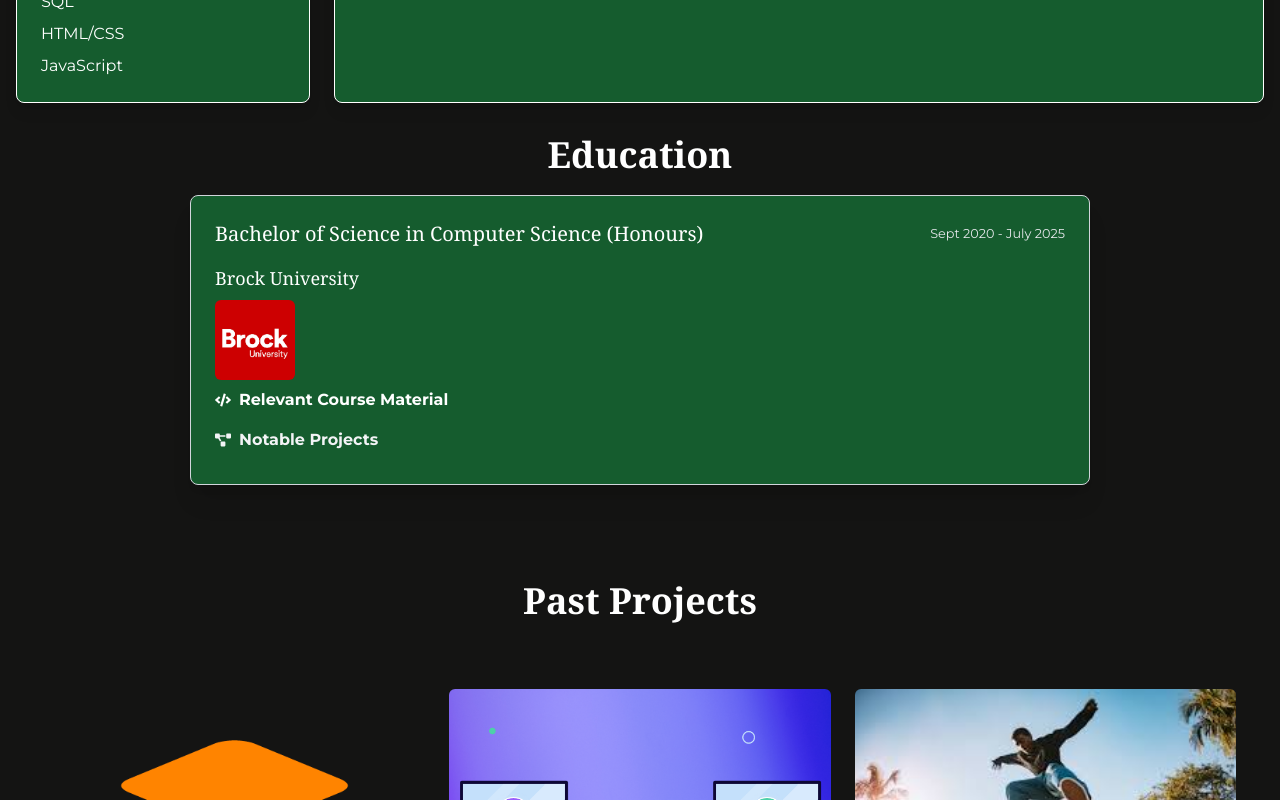
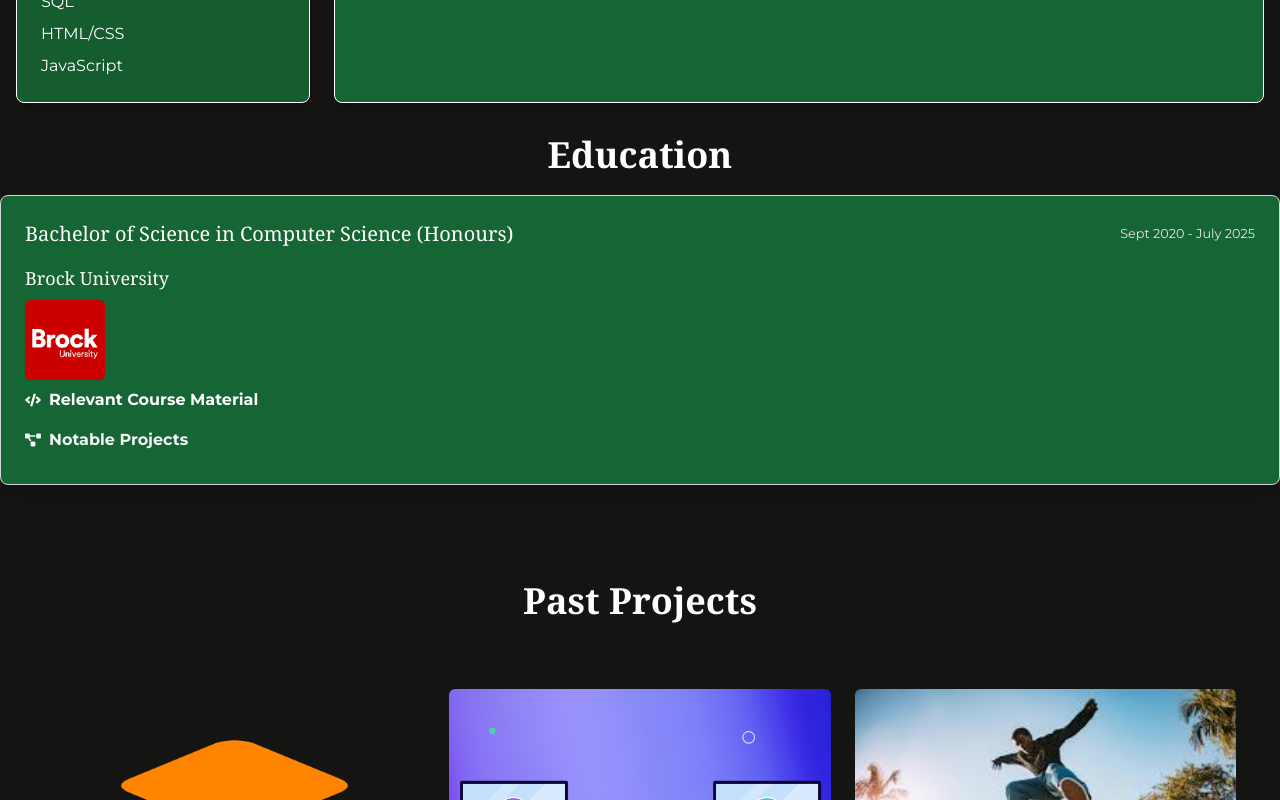
Before and after one commit to IMARTYI/Portfolio-Website, a React (Vite) app: page / in a window 1280 px wide. Shown: the part 1280-2080 px from the top of the page. Built offline with nearby package versions, Linux system fonts and the light colour scheme.

Commit message:
scaling and header fix

```diff
--- a/src/Intro.jsx
+++ b/src/Intro.jsx
@@ -50,7 +50,7 @@ function Intro() {
               <h1 className="text-white font-bold font-serif text-3xl md:text-9xl mb-8">
                 David Martin.
               </h1>
-              <p className="text-gray-300 text-lg md:text-2xl">
+              <p className="text-gray-300 text-lg md:text-2xl px-3">
                 I'm an aspiring Software Engineer passionate about exploring and
                 building with the latest technologies.
               </p>
@@ -98,7 +98,7 @@ function Intro() {
         </section>
 
         <section
-          className=" bg-#D4CBB5 flex flex-col space-y-5 px-10 border-green-600 border-solid fade-in opacity-0 translate-y-10 transition-opacity duration-700 ease-out items-center"
+          className="  w-full bg-#D4CBB5 flex flex-col space-y-5  border-green-600 border-solid fade-in opacity-0 translate-y-10 transition-opacity duration-700 ease-out items-center"
           id="education"
         >
           <h1 className="text-4xl font-serif font-bold text-white text-center">
--- a/src/about.jsx
+++ b/src/about.jsx
@@ -45,7 +45,7 @@ function AboutMe() {
           </div>
 
           {/* About Me Section */}
-          <div className="col-span-1 md:col-span-3 bg-green-600 bg-opacity-50 shadow-lg rounded-lg p-6 border-white border hover:border-green-600">
+          <div className="col-span-1 md:col-span-3 bg-green-800  shadow-lg rounded-lg p-6 border-white border hover:border-green-600">
             <h2 className="text-white text-xl font-bold mb-4">About Me</h2>
             <p className="text-white">
               Welcome to my website! My name is David Martin, and I am a
--- a/src/education.jsx
+++ b/src/education.jsx
@@ -3,6 +3,14 @@ import { FaCode, FaProjectDiagram } from "react-icons/fa";
 import brockPhoto from "./assets/brock.png";
 
 function Education() {
+  const courses = [
+    { courseName: "COSC 2P03" },
+    { courseName: "COSC 2P12" },
+    { courseName: "COSC 3P94" },
+    { courseName: "COSC 4P14" },
+    { courseName: "COSC 4P84" },
+  ];
+
   // State to track visibility of each section
   const [showContent, setShowContent] = useState({
     courses: false,
@@ -18,11 +26,10 @@ function Education() {
   };
 
   return (
-    <div className="flex flex-col items-center justify-center m-4 w-full">
-      <div className="w-full md:w-9/12">
-        <div className="bg-green-600 shadow-xl border border-gray-300 rounded-lg hover:border-green-400 hover:shadow-2xl transition duration-300 bg-opacity-50">
+    <div className="flex flex-col items-center justify-center w-full container ">
+      <div className="w-full">
+        <div className="bg-green-800 shadow-xl border border-gray-300 rounded-lg hover:border-green-400 hover:shadow-2xl transition duration-300 ">
           <div className="p-6">
-            {/* Degree Section (Always Visible) */}
             <div className="flex flex-row justify-between items-center">
               <h5 className="md:text-xl font-serif text-white">
                 Bachelor of Science in Computer Science (Honours)
@@ -42,13 +49,13 @@ function Education() {
 
             {/* Courses Header */}
             <div className="py-2">
-              <button
-                className="text-white font-semibold flex items-center hover:text-green-200 transition duration-200"
-                onClick={() => toggleSection("courses")}
+              <div
+                className="text-white font-semibold flex items-center "
+
               >
                 <FaCode className="text-white mr-2" />
                 Relevant Course Material
-              </button>
+              </div>
             </div>
 
             {/* Courses Content */}
@@ -57,12 +64,16 @@ function Education() {
                 showContent.courses ? "max-h-screen" : "max-h-0"
               }`}
             >
-              <ul className="list-disc list-inside mt-2 text-white">
-                <li>
-                  Data Structures & Algorithms, Computer Architecture, Computer
-                  Networking, Mobile Computing, Internet Technologies, Natural
-                  Language Processing, Machine Learning
-                </li>
+              <ul className="list-none mt-2 text-white space-y-2">
+                {courses.map((course, index) => (
+                  <li key={index}>
+                    <button
+                      className="bg-green-700 text-white px-4 py-2 rounded-lg hover:bg-green-500 transition duration-200"
+                    >
+                      {course.courseName}
+                    </button>
+                  </li>
+                ))}
               </ul>
             </div>
 
--- a/src/header.jsx
+++ b/src/header.jsx
@@ -13,7 +13,7 @@ function Intro(){
 
 
   return (
-    <nav className=" flex flex-row bg-green-600 bg-opacity-50 w-full  ">
+    <nav className=" flex flex-row bg-green-800  w-full z-10 shadow-lg ">
       <div className="flex w-full justify-end  md:hidden ml-10">
         <button onClick={openMenu} className="text-white text-4xl">
           <i class="fa-solid fa-bars"></i>
```
